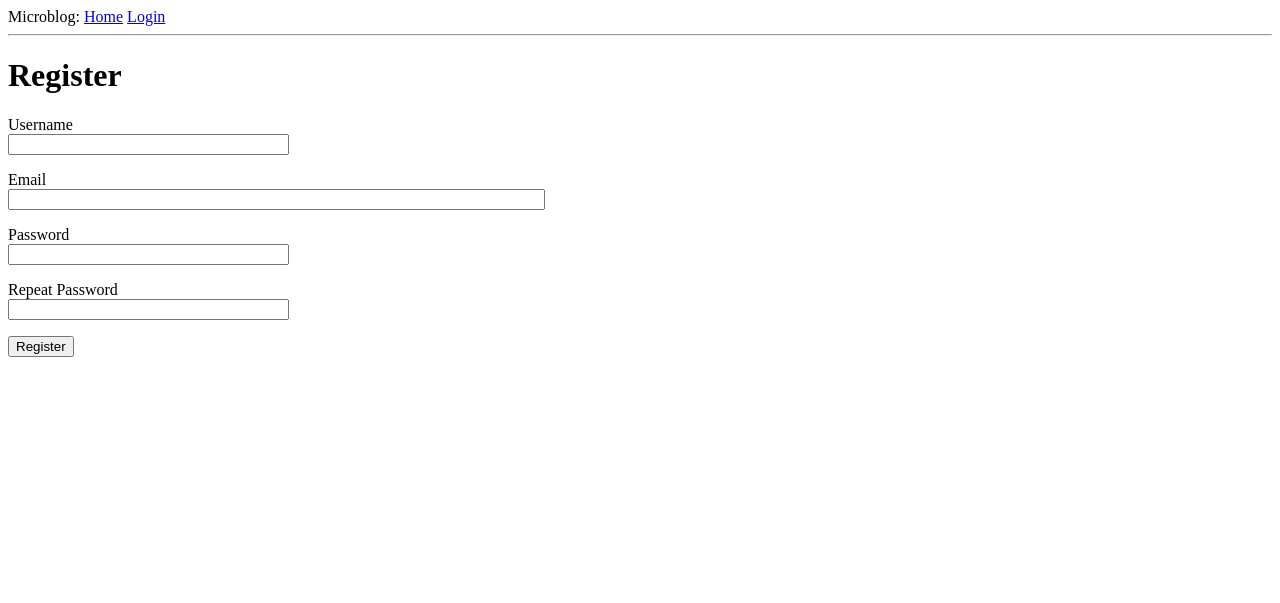
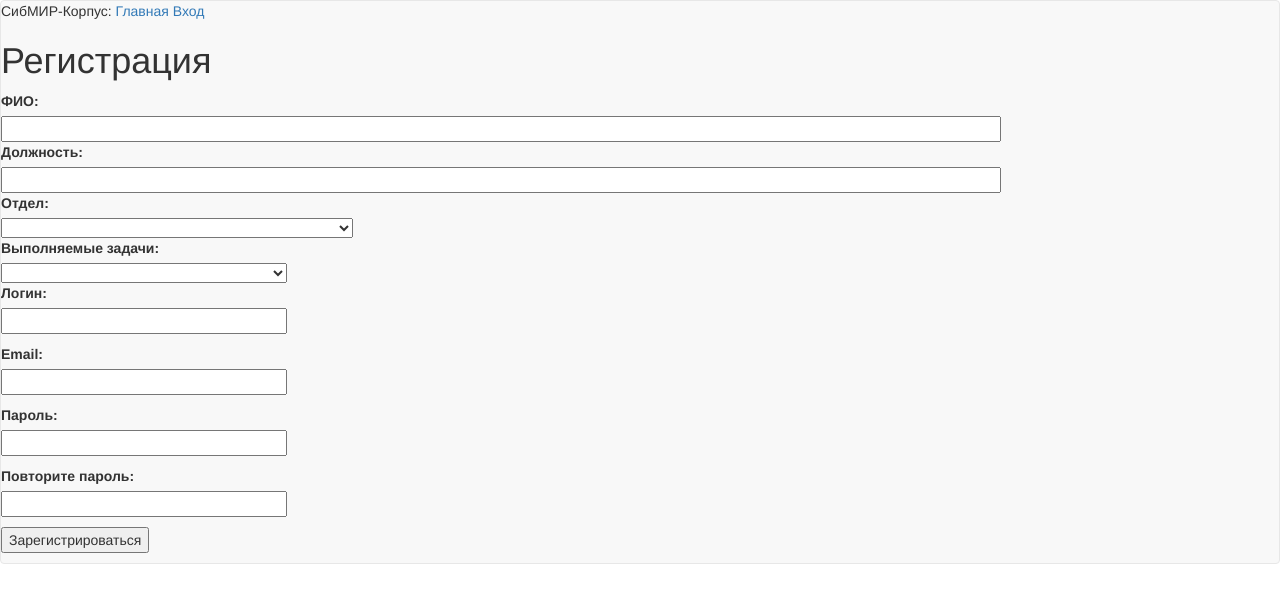
Before and after one commit to jooodai/Sibmir_database4, a Flask app: page /register in a window 1280 px wide. Shown: the top 603 px of the page. Run offline with Flask 2, Linux system fonts and the light colour scheme; some libraries are stand-ins or nearby versions.

Commit message:
Начальная стандия Подготовил СибМир для последующих дествий по работе с заказными

```diff
--- a/app/__init__.py
+++ b/app/__init__.py
@@ -3,6 +3,7 @@ from config import Config
 from flask_sqlalchemy import SQLAlchemy
 from flask_migrate import Migrate
 from flask_login import LoginManager
+from flask_bootstrap import Bootstrap
 
 
 app = Flask(__name__)
@@ -11,5 +12,6 @@ db = SQLAlchemy(app)
 migrate = Migrate(app, db)
 login = LoginManager(app)
 login.login_view = 'login'
+bootstrap = Bootstrap(app)
 
 from app import routes, models
--- a/app/forms.py
+++ b/app/forms.py
@@ -1,29 +1,50 @@
 from flask_wtf import FlaskForm
-from wtforms import StringField, PasswordField, BooleanField, SubmitField
+from wtforms import StringField, PasswordField, BooleanField, SubmitField, SelectField
 from wtforms.validators import DataRequired
 from wtforms.validators import ValidationError, DataRequired, Email, EqualTo
 from app.models import User
 
 class LoginForm(FlaskForm):
-    username = StringField('Username', validators=[DataRequired()])
-    password = PasswordField('Password', validators=[DataRequired()])
-    remember_me = BooleanField('Remember Me')
-    submit = SubmitField('Sign In')
+    username = StringField('Логин:', validators=[DataRequired()])
+    password = PasswordField('Пароль:', validators=[DataRequired()])
+    remember_me = BooleanField('Запомни меня')
+    submit = SubmitField('Войти')
 
 class RegistrationForm(FlaskForm):
-    username = StringField('Username', validators=[DataRequired()])
-    email = StringField('Email', validators=[DataRequired(), Email()])
-    password = PasswordField('Password', validators=[DataRequired()])
-    password2 = PasswordField(
-        'Repeat Password', validators=[DataRequired(), EqualTo('password')])
-    submit = SubmitField('Register')
+    fio = StringField('ФИО:', validators=[DataRequired()])
+    department = SelectField('Отдел:', choices=[(' ', ' '),
+                                               ('АУП', 'АУП'),
+                                               ('Отдел АСУТП и ТМ','Отдел АСУТП и ТМ'),
+                                               ('Отдел проектной и конструкторской документации', 'Отдел проектной и конструкторской документации'),
+                                               ('Отдел управления проектами','Отдел управления проектами'),
+                                               ('Склад','Склад')
+                                               ])
+    problem = SelectField('Выполняемые задачи:', choices=[(' ', ' '),
+                                               ('Проектирование', 'Проектирование'),
+                                               ('Конструирование','Конструирование'),
+                                               ('Руководитель ПКД', 'Руководитель ПКД'),
+                                               ('Закупка','Закупка'),
+                                                ('Тестирование оборудования ', 'Тестирование оборудования'),
+                                                ('Сборка в производстве', 'Сборка в производстве'),
+                                                ('Директор производства', 'Директор производства'),
+                                                ('Директор Чебоксарского подразделения', 'Директор Чебоксарского подразделения'),
+                                                ('Инженер отдела АСУТП', 'Инженер отдела АСУТП'),
+                                               ('Кладовщик','Кладовщик'),
+                                                ('Сметчик', 'Сметчик')
+                                               ])
+    place = StringField('Должность:', validators=[DataRequired()])
+    username = StringField('Логин:', validators=[DataRequired()])
+    email = StringField('Email:', validators=[DataRequired(), Email()])
+    password = PasswordField('Пароль:', validators=[DataRequired()])
+    password2 = PasswordField('Повторите пароль:', validators=[DataRequired(), EqualTo('password')])
+    submit = SubmitField('Зарегистрироваться')
 
     def validate_username(self, username):
         user = User.query.filter_by(username=username.data).first()
         if user is not None:
-            raise ValidationError('Please use a different username.')
+            raise ValidationError('Пожалуйста используйте другой логин')
 
     def validate_email(self, email):
         user = User.query.filter_by(email=email.data).first()
         if user is not None:
-            raise ValidationError('Please use a different email address.')
+            raise ValidationError('Пожалуйста используйте другой адрес Email')
--- a/app/routes.py
+++ b/app/routes.py
@@ -56,10 +56,21 @@ def register():
         return redirect(url_for('index'))
     form = RegistrationForm()
     if form.validate_on_submit():
-        user = User(username=form.username.data, email=form.email.data)
+        user = User(username=form.username.data, email=form.email.data, fio=form.fio.data, place=form.place.data, department=form.department.data, problem=form.problem.data)
         user.set_password(form.password.data)
         db.session.add(user)
         db.session.commit()
-        flash('Congratulations, you are now a registered user!')
+        flash('Поздравляю, вы зарегистрировались в системе!')
         return redirect(url_for('login'))
     return render_template('register.html', title='Register', form=form)
+
+
+@app.route('/user/<username>')
+@login_required
+def user(username):
+    user = User.query.filter_by(username=username).first_or_404()
+    posts = [
+        {'author': user, 'body': 'Test post #1'},
+        {'author': user, 'body': 'Test post #2'}
+    ]
+    return render_template('user.html', user=user, posts=posts)
--- a/app/templates/base.html
+++ b/app/templates/base.html
@@ -1,21 +1,27 @@
+{% extends 'bootstrap/base.html' %}
 <html>
+
     <head>
         {% if title %}
-        <title>{{ title }} - microblog</title>
+        <title>{{ title }} - СибМИР-Корпус</title>
         {% else %}
-        <title>microblog</title>
+        <title>СибМИР-Корпус</title>
         {% endif %}
     </head>
     <body>
+    {% block navbar %}
+    <nav class="navbar navbar-default">
         <div>
-            Microblog:
-            <a href="{{ url_for('index') }}">Home</a>
+            СибМИР-Корпус:
+            <a href="{{ url_for('index') }}">Главная</a>
             {% if current_user.is_anonymous %}
-            <a href="{{ url_for('login') }}">Login</a>
+            <a href="{{ url_for('login') }}">Вход</a>
             {% else %}
-            <a href="{{ url_for('logout') }}">Logout</a>
+            <a href="{{ url_for('user', username=current_user.username) }}">Профиль</a>
+            <a href="{{ url_for('logout') }}">Выход</a>
             {% endif %}
         </div>
+        {% endblock %}
         <hr>
         {% with messages = get_flashed_messages() %}
         {% if messages %}
--- a/app/templates/index.html
+++ b/app/templates/index.html
@@ -1,7 +1,7 @@
 {% extends "base.html" %}
 
 {% block content %}
-    <h1>Hi, {{ current_user.username }}!</h1>
+    <h3>Пользователь: {{ current_user.fio }}!</h3>
     {% for post in posts %}
     <div><p>{{ post.author.username }} says: <b>{{ post.body }}</b></p></div>
     {% endfor %}
--- a/app/templates/login.html
+++ b/app/templates/login.html
@@ -1,7 +1,7 @@
 {% extends "base.html" %}
 
 {% block content %}
-    <h1>Sign In</h1>
+    <h1>Вход:</h1>
     <form action="" method="post" novalidate>
         {{ form.hidden_tag() }}
         <p>
@@ -15,5 +15,5 @@
         <p>{{ form.remember_me() }} {{ form.remember_me.label }}</p>
         <p>{{ form.submit() }}</p>
     </form>
-        <p>New User? <a href="{{ url_for('register') }}">Click to Register!</a></p>
+        <p>Новый пользователь? <a href="{{ url_for('register') }}">Регистрация!</a></p>
 {% endblock %}
--- a/app/templates/register.html
+++ b/app/templates/register.html
@@ -1,10 +1,22 @@
 {% extends "base.html" %}
 
 {% block content %}
-    <h1>Register</h1>
+    <h1>Регистрация</h1>
     <form action="" method="post">
         {{ form.hidden_tag() }}
         <p>
+            {{ form.fio.label }}<br>
+            {{ form.fio(size=120) }}<br>
+
+            {{ form.place.label }}<br>
+            {{ form.place(size=120) }}<br>
+
+            {{ form.department.label }}<br>
+            {{ form.department() }}<br>
+
+            {{ form.problem.label }}<br>
+            {{ form.problem() }}<br>
+
             {{ form.username.label }}<br>
             {{ form.username(size=32) }}<br>
             {% for error in form.username.errors %}
@@ -13,7 +25,7 @@
         </p>
         <p>
             {{ form.email.label }}<br>
-            {{ form.email(size=64) }}<br>
+            {{ form.email(size=32) }}<br>
             {% for error in form.email.errors %}
             <span style="color: red;">[{{ error }}]</span>
             {% endfor %}
```
Also changed, not shown: app/models.py (+6 -2 lines), app/templates/user.html (added, +12 -0 lines), app.db.
